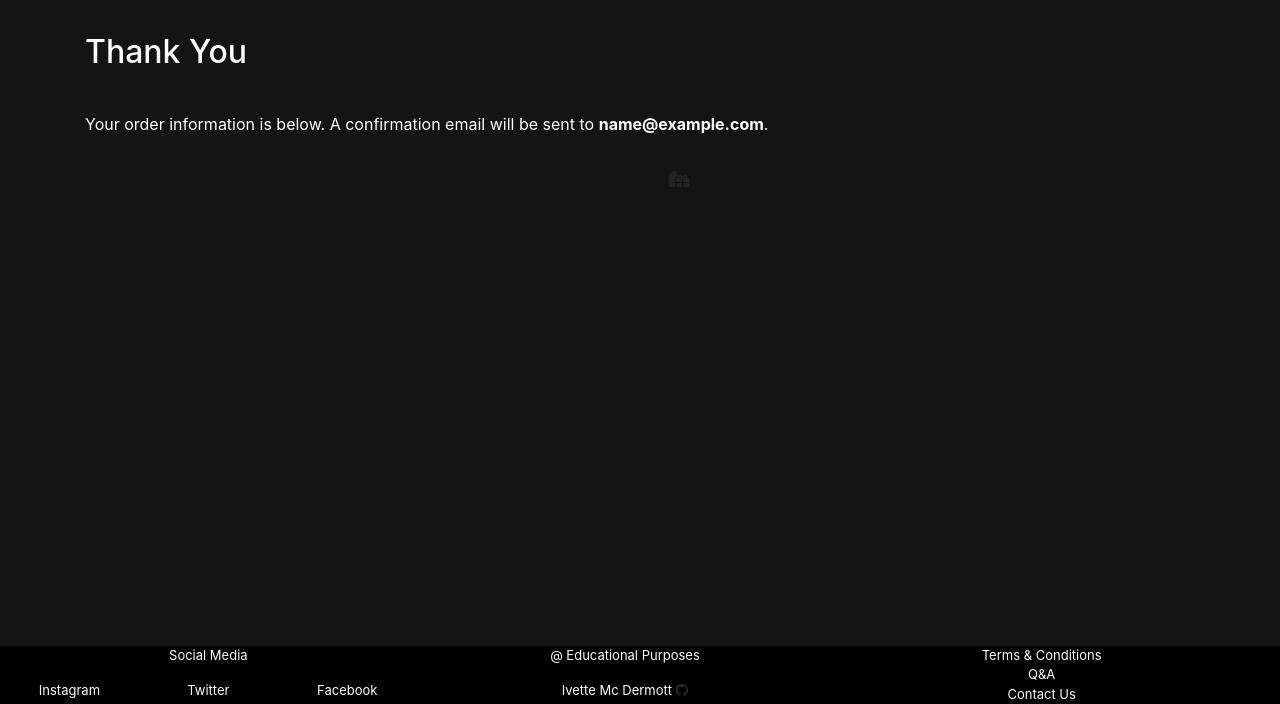
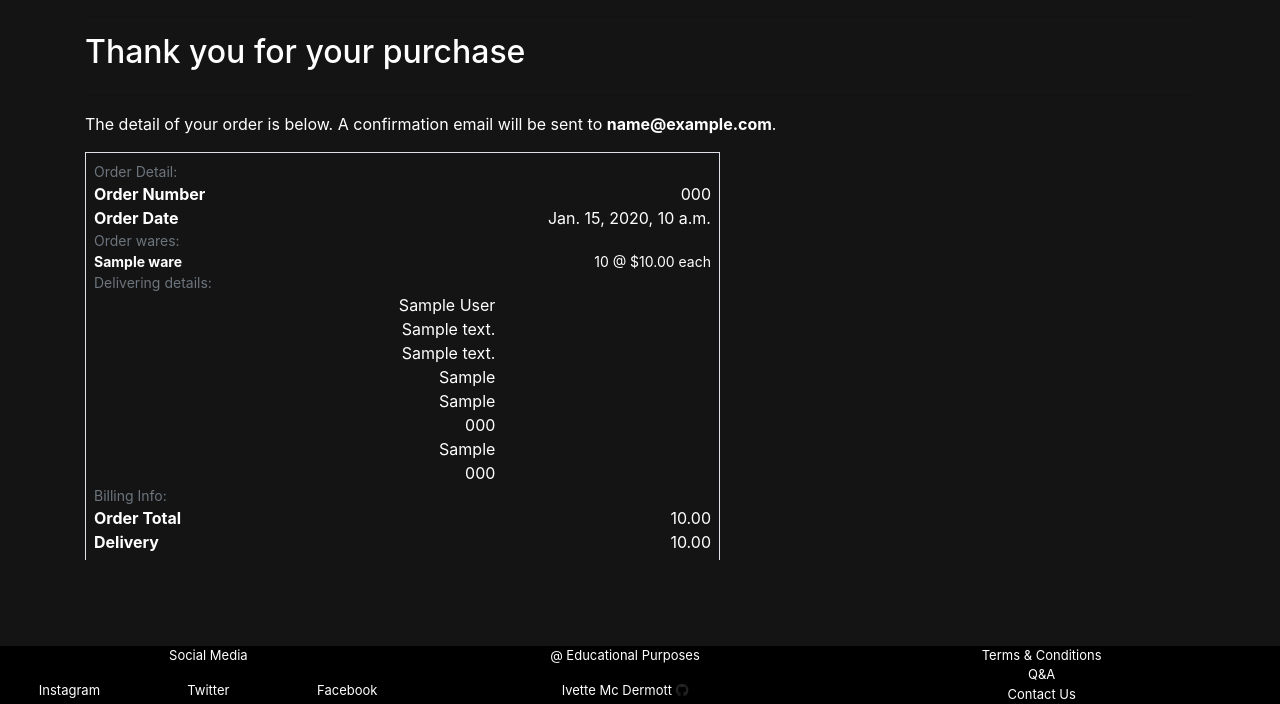
Before and after one commit to IvetteMcDermott/SebsStoreToys, a Django app: page /checkout/checkout_success/000 in a window 1280 px wide. Shown: the part 96-800 px from the top of the page. Run offline with Django 3.2, Linux system fonts and the light colour scheme; tables that the repository leaves empty hold one stand-in row (values such as "Sample post"); some libraries are stand-ins or nearby versions; grey boxes are pictures that could not be loaded.

Commit message:
:construction: Checkout App: Add code for stripe

```diff
--- a/checkout/static/checkout/js/stripe_elements.js
+++ b/checkout/static/checkout/js/stripe_elements.js
@@ -50,12 +50,13 @@ card.addEventListener('change', function (event) {
 
 
 // Handle form submit
-var form = document.getElementById('payment-form');
+let form = document.getElementById('payment-form');
 
 form.addEventListener('submit', function(ev) {
     ev.preventDefault();
     card.update({ 'disabled': true});
     $('#submit-button').attr('disabled', true);
+
     stripe.confirmCardPayment(clientSecret, {
         payment_method: {
             card: card,
@@ -69,6 +70,7 @@ form.addEventListener('submit', function(ev) {
                 </span>
                 <span>${result.error.message}</span>`;
             $(errorDiv).html(html);
+
             card.update({ 'disabled': false});
             $('#submit-button').attr('disabled', false);
         } else {
--- a/checkout/templates/checkout/checkout_success.html
+++ b/checkout/templates/checkout/checkout_success.html
@@ -13,28 +13,166 @@
     </div>
 {% endblock %}
 
+
 {% block content %}
     <div class="overlay"></div>
     <div class="container">
         <div class="row">
             <div class="col">
                 <hr>
-                <h2 class="logo-font mb-4">Thank You</h2>
+                <h2 class="logo-font mb-4">Thank you for your purchase</h2>
                 <hr>
-                <p class="text-black">Your order information is below. A confirmation email will be sent to <strong>{{ order.email }}</strong>.</p>
+                <p class="text-black">The detail of your order is below. A confirmation email will be sent to <strong>{{ order.email }}</strong>.</p>
             </div>
         </div>
 
         <div class="row">
-            <div class="col-12 col-lg-7"></div>
+            <div class="col-12 col-lg-7">
+                <div class="order-confirmation-wrapper p-2 border">
+                    <div class="row">
+                        <div class="col">
+                            <small class="text-muted">Order Detail:</small>
+                        </div>
+                    </div>
+
+                    <div class="row">
+                        <div class="col-12 col-md-4">
+                            <p class="mb-0 text-black font-weight-bold">Order Number</p>
+                        </div>
+                        <div class="col-12 col-md-8 text-md-right">
+                            <p class="mb-0">{{ order.order_number }}</p>
+                        </div>
+                    </div>
+
+                    <div class="row">
+                        <div class="col-12 col-md-4">
+                            <p class="mb-0 text-black font-weight-bold">Order Date</p>
+                        </div>
+                        <div class="col-12 col-md-8 text-md-right">
+                            <p class="mb-0">{{ order.date }}</p>
+                        </div>
+                    </div>
+
+                    <div class="row">
+                        <div class="col">
+                            <small class="text-muted">Order wares:</small>
+                        </div>
+                    </div>
+
+                    {% for item in order.lineitems.all %}
+                    <div class="row">
+                        <div class="col-12 col-md-4">
+                            <p class="small mb-0 text-black font-weight-bold">
+                                {{ item.ware.name }}
+                            </p>
+                        </div>
+                        <div class="col-12 col-md-8 text-md-right">
+                            <p class="small mb-0">{{ item.quantity }} @ ${{ item.ware.price }} each</p>
+                        </div>
+                    </div>
+                    {% endfor %}
+
+                    <div class="row">
+                        <div class="col">
+                            <small class="text-muted">Delivering details:</small>
+                        </div>
+                    </div>
+
+                    <div class="row">
+                        <div class="col-12 col-md-8 text-md-right">
+                            <p class="mb-0">{{ order.full_name }}</p>
+                        </div>
+                    </div>
+
+                    <div class="row">
+                        <div class="col-12 col-md-8 text-md-right">
+                            <p class="mb-0">{{ order.street_address1 }}</p>
+                        </div>
+                    </div>
+
+                    {% if order.street_address2 %}
+                    <div class="row">
+                        <div class="col-12 col-md-8 text-md-right">
+                            <p class="mb-0">{{ order.street_address1 }}</p>
+                        </div>
+                    </div>
+                    {% endif %}
+
+                    {% if order.county %}
+                    <div class="row">
+                        <div class="col-12 col-md-8 text-md-right">
+                            <p class="mb-0">{{ order.county }}</p>
+                        </div>
+                    </div>
+                    {% endif %}
+
+                    <div class="row">
+                        <div class="col-12 col-md-8 text-md-right">
+                            <p class="mb-0">{{ order.town_or_city }}</p>
+                        </div>
+                    </div>
+
+                    {% if order.postcode %}
+                    <div class="row">
+                        <div class="col-12 col-md-8 text-md-right">
+                            <p class="mb-0">{{ order.postcode }}</p>
+                        </div>
+                    </div>
+                    {% endif %}
+
+                    <div class="row">
+                        <div class="col-12 col-md-8 text-md-right">
+                            <p class="mb-0">{{ order.country }}</p>
+                        </div>
+                    </div>
+
+                    <div class="row">
+                        <div class="col-12 col-md-8 text-md-right">
+                            <p class="mb-0">{{ order.phone_number }}</p>
+                        </div>
+                    </div>
+
+                    <div class="row">
+                        <div class="col">
+                            <small class="text-muted">Billing Info:</small>
+                        </div>
+                    </div>
+
+                    <div class="row">
+                        <div class="col-12 col-md-4">
+                            <p class="mb-0 text-black font-weight-bold">Order Total</p>
+                        </div>
+                        <div class="col-12 col-md-8 text-md-right">
+                            <p class="mb-0">{{ order.order_total }}</p>
+                        </div>
+                    </div>
+
+                    <div class="row">
+                        <div class="col-12 col-md-4">
+                            <p class="mb-0 text-black font-weight-bold">Delivery</p>
+                        </div>
+                        <div class="col-12 col-md-8 text-md-right">
+                            <p class="mb-0">{{ order.delivery_cost }}</p>
+                        </div>
+                    </div>
+
+                    <div class="row">
+                        <div class="col-12 col-md-4">
+                            <p class="mb-0 text-black font-weight-bold">Grand Total</p>
+                        </div>
+                        <div class="col-12 col-md-8 text-md-right">
+                            <p class="mb-0">{{ order.grand_total }}</p>
+                        </div>
+                    </div>
+                </div>
+            </div>
         </div>
         <div class="row">
 			<div class="col-12 col-lg-7 text-right">
 				<a href="{% url 'sts_store:wares' %}" class="btn btn-black rounded-0 my-2">
 					<span class="icon mr-2">
-						<i class="fas fa-gifts"></i>
-					</span>
-
+                        <i class="fa-regular fa-sparkles fa-beat-fade" style="color: #33b9cc;"></i>					</span>
+					<span class="text-uppercase">Visit to see the new arrivals!!</span>
 				</a>
 			</div>
 		</div>
--- a/checkout/urls.py
+++ b/checkout/urls.py
@@ -1,5 +1,6 @@
 from django.urls import path
 from . import views
+from .webhooks import webhook
 
 app_name = 'checkout'
 
@@ -7,4 +8,6 @@ app_name = 'checkout'
 urlpatterns = [
     path('', views.checkout, name='checkout'),
     path('checkout_success/<order_number>', views.checkout_success, name='checkout_success'),
+    path('cache_checkout_data/', views.cache_checkout_data, name='cache_checkout_data'),
+    path('wh/', webhook, name='webhook'),
 ]
--- a/checkout/views.py
+++ b/checkout/views.py
@@ -1,4 +1,5 @@
 from django.shortcuts import render, redirect, reverse, get_object_or_404
+from django.views.decorators.http import require_POST
 from django.conf import settings
 from shopping_cart.contexts import cart_content
 from .forms import OrderForm
@@ -8,6 +9,24 @@ from .models import OrderLineItem, Order
 from django.contrib import messages
 
 import stripe
+import json
+
+
+@require_POST
+def cache_checkout_data(request):
+    try:
+        pid = request.POST.get('client_secret').split('_secret')[0]
+        stripe.api_key = settings.STRIPE_SECRET_KEY
+        stripe.PaymentIntent.modify(pid, metadata={
+            'cart': json.dumps(request.session.get('cart', {})),
+            'save_info': request.POST.get('save_info'),
+            'username': request.user,
+        })
+        return HttpResponse(status=200)
+    except Exception as e:
+        messages.error(request, 'Sorry, your payment cannot be \
+            processed right now. Please try again later.')
+        return HttpResponse(content=e, status=400)
 
 
 def checkout(request):
@@ -30,7 +49,11 @@ def checkout(request):
         }
         order_form = OrderForm(form_data)
         if order_form.is_valid():
-            order = order_form.save()
+            order = order_form.save(commit=False)
+            pid = request.POST.get('client_secret').split('_secret')[0]
+            order.stripe_pid = pid
+            order.original_cart = json.dumps(cart)
+            order.save()
             for ware_id, ware_data in cart.items():
                 try:
                     ware = Ware.objects.get(id=ware_id)
@@ -56,20 +79,21 @@ def checkout(request):
                 Please double check your information.')
     else:
         cart = request.session.get('cart', {})
+
         if not cart:
             messages.error(request, "There's nothing in your bag at the moment")
             return redirect(reverse('sts_store:wares'))
 
-        current_cart = cart_content(request)
-        total = current_cart['grand_total']
-        stripe_total = round(total * 100)
-        stripe.api_key = stripe_secret_key
-        intent = stripe.PaymentIntent.create(
-            amount=stripe_total,
-            currency=settings.STRIPE_CURRENCY,
-        )
+    current_cart = cart_content(request)
+    total = current_cart['grand_total']
+    stripe_total = round(total * 100)
+    stripe.api_key = stripe_secret_key
+    intent = stripe.PaymentIntent.create(
+        amount=stripe_total,
+        currency=settings.STRIPE_CURRENCY,
+    )
 
-        order_form = OrderForm()
+    order_form = OrderForm()
 
     if not stripe_public_key:
         messages.warning(request, 'Stripe public key is missing. \
```
Also changed, not shown: checkout/static/checkout/css/checkout.css (+7 -6 lines), checkout/templates/checkout/checkout.html (+5 -3 lines).
